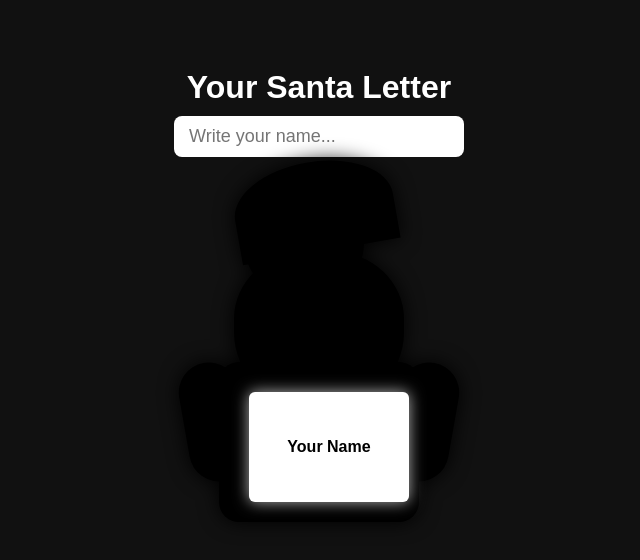
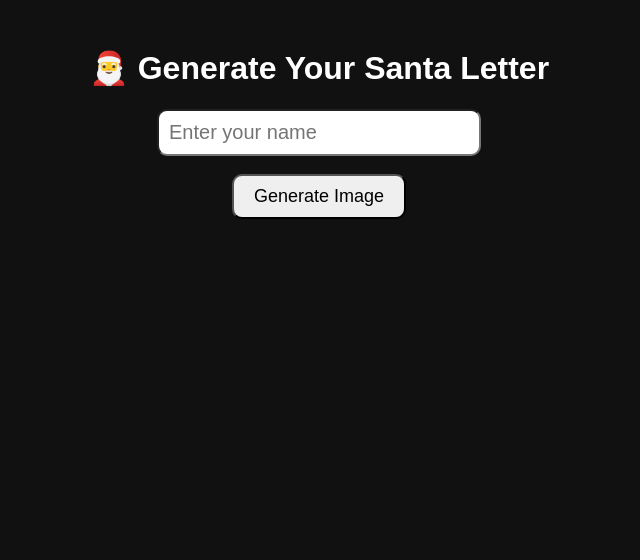
Before and after one commit to luisfernando2025xt/SANTA, a plain HTML site: page index.html in a window 1280 px wide. Shown: the whole page, without its empty margins (321-961 px from the left). Drawn offline with Linux system fonts and the light colour scheme.

Commit message:
index.html
Updated styles and improved input handling for Santa letter generation.

```diff
--- a/index.html
+++ b/index.html
@@ -8,129 +8,120 @@
         background: #111;
         color: white;
         font-family: Arial, sans-serif;
-        display: flex;
-        flex-direction: column;
-        align-items: center;
-        padding-top: 40px;
+        text-align: center;
+        padding: 20px;
     }
-
-    h1 { margin-bottom: 10px; }
-
-    input {
-        padding: 10px 15px;
-        font-size: 18px;
-        border-radius: 8px;
-        border: none;
-        margin-bottom: 25px;
-        width: 260px;
+    #result {
+        margin-top: 20px;
     }
-
-    /* --- Santa Silhouette --- */
-    .santa-container {
-        position: relative;
-        width: 250px;
-        height: 350px;
-        filter: drop-shadow(0 0 10px #000);
-    }
-
-    /* Head */
-    .head {
-        width: 120px;
-        height: 120px;
-        background: #000;
-        border-radius: 50%;
-        position: absolute;
-        top: 0;
-        left: 50px;
-    }
-
-    /* Hat */
-    .hat {
-        position: absolute;
-        top: -20px;
-        left: 40px;
-        width: 160px;
-        height: 90px;
-        background: #000;
-        border-radius: 50% 50% 0 0;
-        transform: rotate(-10deg);
-    }
-
-    /* Beard silhouette */
-    .beard {
-        position: absolute;
-        top: 70px;
-        left: 40px;
-        width: 170px;
-        height: 160px;
-        background: #000;
-        border-radius: 50% 50% 60% 60%;
-    }
-
-    /* Body */
-    .body {
-        position: absolute;
-        top: 180px;
-        left: 25px;
-        width: 200px;
-        height: 160px;
-        background: #000;
+    canvas {
         border-radius: 20px;
-    }
-
-    /* Arms */
-    .arm-left, .arm-right {
-        width: 60px;
-        height: 120px;
-        background: #000;
-        position: absolute;
-        top: 180px;
-        border-radius: 30px;
-    }
-
-    .arm-left  { left: -10px; transform: rotate(-10deg); }
-    .arm-right { right: -10px; transform: rotate(10deg); }
-
-    /* Letter */
-    .letter {
-        position: absolute;
-        top: 210px;
-        left: 55px;
-        width: 140px;
-        height: 90px;
-        background: white;
-        color: black;
-        border-radius: 6px;
-        display: flex;
-        justify-content: center;
-        align-items: center;
-        font-weight: bold;
-        text-align: center;
-        padding: 10px;
-        box-shadow: 0 0 15px rgba(255,255,255,0.7);
+        box-shadow: 0 0 20px #ff000055;
     }
 </style>
 </head>
 <body>
 
-<h1>Your Santa Letter</h1>
-<input type="text" id="nameInput" placeholder="Write your name..." oninput="updateName()">
+<h1>🎅 Generate Your Santa Letter</h1>
 
-<div class="santa-container">
-    <div class="hat"></div>
-    <div class="head"></div>
-    <div class="beard"></div>
-    <div class="body"></div>
-    <div class="arm-left"></div>
-    <div class="arm-right"></div>
+<input id="nameInput" type="text" placeholder="Enter your name"
+       style="padding:10px;font-size:20px;border-radius:10px;width:300px;">
+<br><br>
 
-    <div class="letter" id="letterName">Your Name</div>
-</div>
+<button onclick="generateImage()"
+        style="padding:10px 20px;font-size:18px;border-radius:10px;">
+    Generate Image
+</button>
+
+<div id="result"></div>
 
 <script>
-function updateName() {
+function generateImage() {
     const name = document.getElementById("nameInput").value.trim();
-    document.getElementById("letterName").textContent = name || "Your Name";
+    if (!name) {
+        alert("Please enter a name first!");
+        return;
+    }
+
+    const canvas = document.createElement("canvas");
+    canvas.width = 900;
+    canvas.height = 1200;
+    const ctx = canvas.getContext("2d");
+
+    // BACKGROUND
+    ctx.fillStyle = "#2a1a0f";
+    ctx.fillRect(0, 0, canvas.width, canvas.height);
+
+    // GLOW BEHIND SANTA
+    ctx.beginPath();
+    const gradient = ctx.createRadialGradient(450, 400, 50, 450, 400, 500);
+    gradient.addColorStop(0, "rgba(255, 200, 150, 0.9)");
+    gradient.addColorStop(1, "rgba(0,0,0,0)");
+    ctx.fillStyle = gradient;
+    ctx.arc(450, 400, 500, 0, Math.PI * 2);
+    ctx.fill();
+
+    // SANTA (stylized realistic painting)
+    ctx.fillStyle = "#b30000"; // suit
+    ctx.fillRect(250, 300, 400, 500);
+    ctx.fillStyle = "white"; // fur
+    ctx.fillRect(250, 300, 400, 40);
+
+    // Beard
+    ctx.fillStyle = "white";
+    ctx.beginPath();
+    ctx.ellipse(450, 450, 180, 140, 0, 0, Math.PI * 2);
+    ctx.fill();
+
+    // Face
+    ctx.fillStyle = "#f2d2b6";
+    ctx.beginPath();
+    ctx.ellipse(450, 370, 120, 90, 0, 0, Math.PI * 2);
+    ctx.fill();
+
+    // Hat
+    ctx.fillStyle = "#b30000";
+    ctx.beginPath();
+    ctx.moveTo(330, 270);
+    ctx.quadraticCurveTo(450, 150, 600, 270);
+    ctx.fill();
+    ctx.fillStyle = "white";
+    ctx.beginPath();
+    ctx.ellipse(450, 270, 180, 30, 0, 0, Math.PI * 2);
+    ctx.fill();
+
+    // Letter (glowing parchment)
+    ctx.fillStyle = "#f7e6b5";
+    ctx.shadowColor = "rgba(255,255,150,0.7)";
+    ctx.shadowBlur = 40;
+    ctx.fillRect(300, 550, 300, 200);
+
+    ctx.shadowBlur = 0;
+
+    // TEXT (name)
+    ctx.fillStyle = "#000";
+    ctx.font = "40px serif";
+    ctx.textAlign = "center";
+    ctx.fillText(name, 450, 660);
+
+    // DISPLAY RESULT
+    const img = new Image();
+    img.src = canvas.toDataURL("image/png");
+    img.style.width = "350px";
+    img.style.borderRadius = "20px";
+
+    const dl = document.createElement("a");
+    dl.href = img.src;
+    dl.download = "santa_letter.png";
+    dl.innerText = "Download Image";
+    dl.style.display = "block";
+    dl.style.marginTop = "10px";
+    dl.style.color = "white";
+
+    const result = document.getElementById("result");
+    result.innerHTML = "";
+    result.appendChild(img);
+    result.appendChild(dl);
 }
 </script>
 
```
